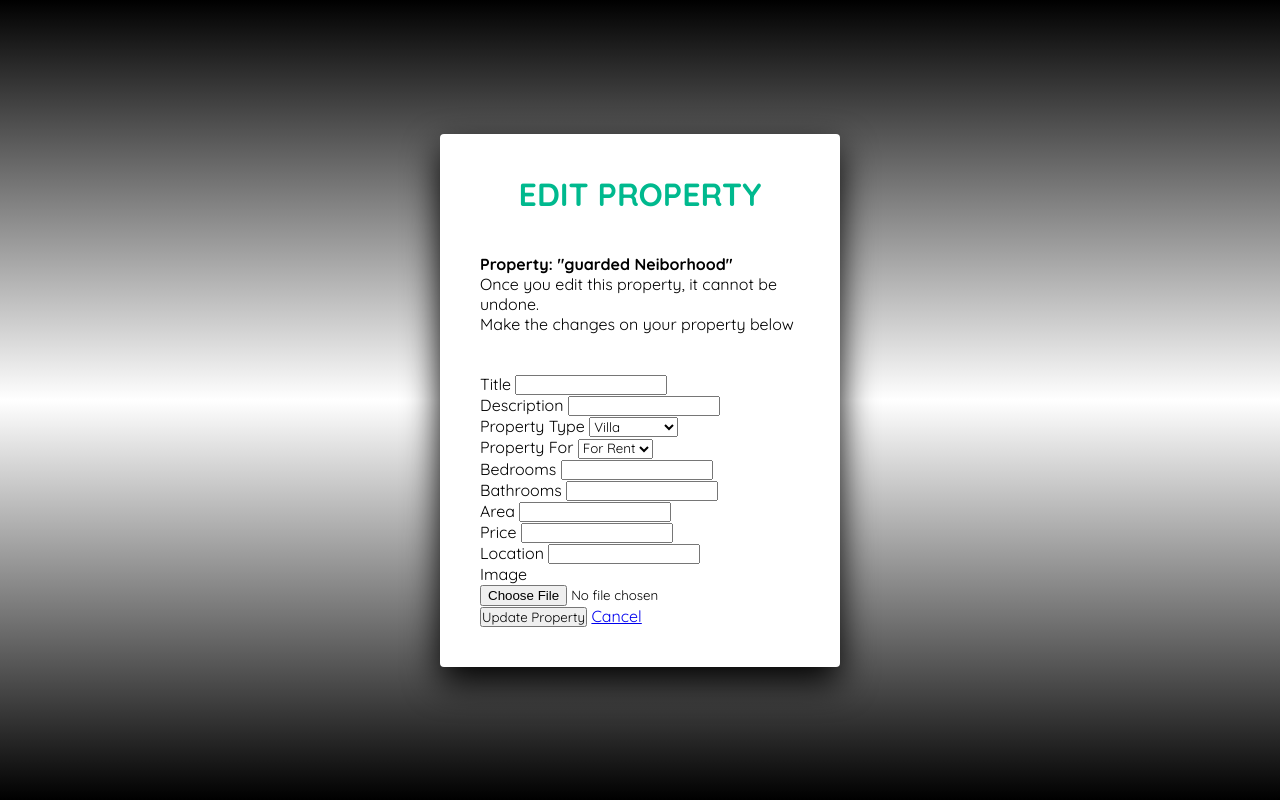
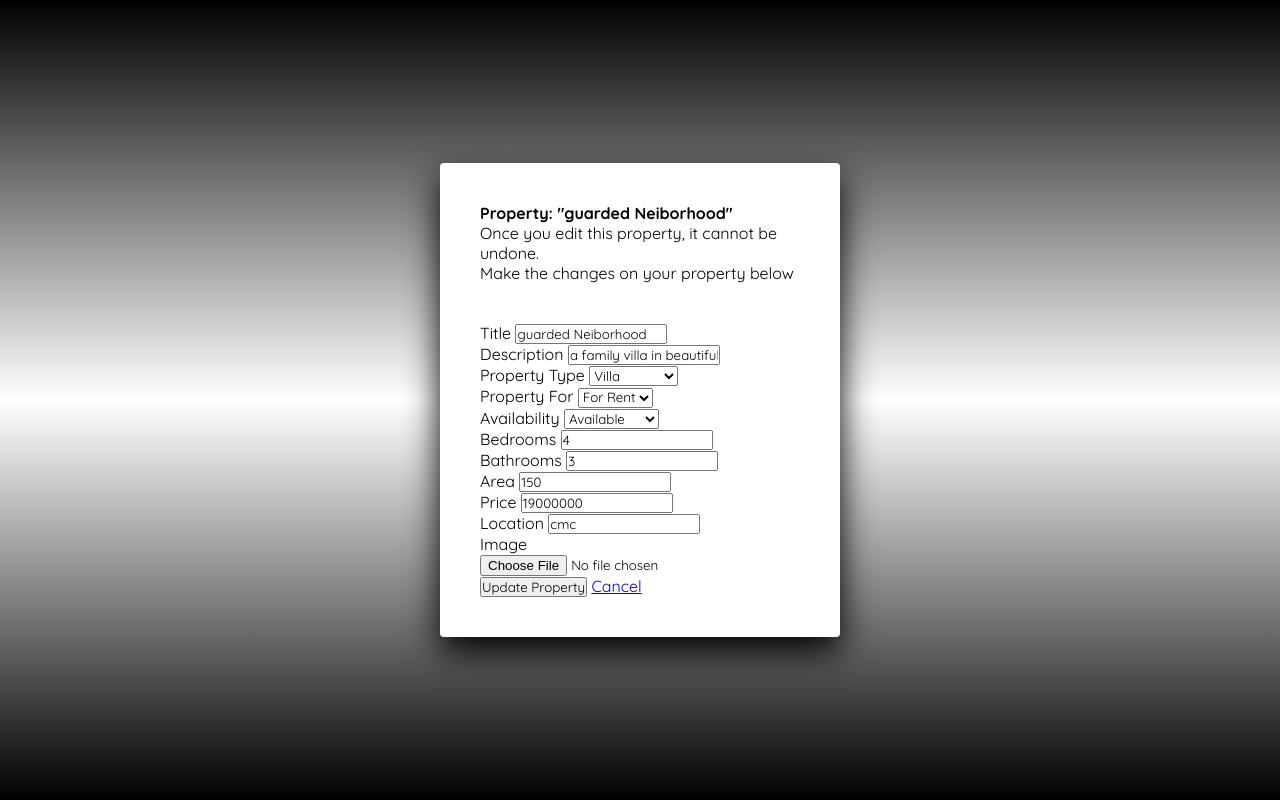
Before and after one commit to NahomTorba/House-Renting-System, a Django app: page /property-list/edit/1/ in a window 1280 px wide. Run offline with Django 5.2, Linux system fonts and the light colour scheme; a user stored in the database is signed in; data comes from the database, SQL or seed files in the repository; both versions use the stored data as it was after the commit.

Commit message:
edit property error fixed

```diff
--- a/main/templates/edit_property.html
+++ b/main/templates/edit_property.html
@@ -13,7 +13,6 @@
 <section>
 <div class="signin">
  <div class="content">
-    <h2>Edit Property</h2>
     <div>
     <h4>Property: "{{ property.title }}"</h4>
     <p>Once you edit this property, it cannot be undone.</p>
@@ -24,59 +23,68 @@
     {% csrf_token %}
     <div class="inputBox">
         <label for="title">Title</label>
-            <input type="text" name="title" id="title" required>
+        <input type="text" name="title" id="title" value="{{ property.title }}" required>
     </div>
 
     <div class="inputBox">
         <label for="description">Description</label>
-            <input type="text" name="description" id="description" required>
+        <input type="text" name="description" id="description" value="{{ property.description }}" required>
     </div>
 
     <div class="inputBox">
         <label for="property_type">Property Type</label>
         <select name="property_type" id="property_type" required>
-                <option value="villa">Villa</option>
-                <option value="apartment">Apartment</option>
-                <option value="office">Office</option>
+            <option value="villa" {% if property.property_type == 'villa' %}selected{% endif %}>Villa</option>
+            <option value="apartment" {% if property.property_type == 'apartment' %}selected{% endif %}>Apartment</option>
+            <option value="office" {% if property.property_type == 'office' %}selected{% endif %}>Office</option>
         </select>
     </div>
 
     <div class="inputBox">
         <label for="property_for">Property For</label>
         <select name="property_for" id="property_for" required>
-                <option value="rent">For Rent</option>
-                <option value="sale">For Sale</option>
+            <option value="rent" {% if property.property_for == 'rent' %}selected{% endif %}>For Rent</option>
+            <option value="sale" {% if property.property_for == 'sale' %}selected{% endif %}>For Sale</option>
         </select>
     </div>
 
     <div class="inputBox">
+        <label for="available">Availability</label>
+        <select name="available" id="available" required>
+            <option value="available" {% if property.available == 'available' %}selected{% endif %}>Available</option>
+            <option value="rented" {% if property.available == 'rented' %}selected{% endif %}>Rented</option>
+            <option value="unavailable" {% if property.available == 'unavailable' %}selected{% endif %}>Unavailable</option>
+            <option value="sold" {% if property.available == 'sold' %}selected{% endif %}>Sold</option>
+        </select>
+
+    <div class="inputBox">
         <label for="bedrooms">Bedrooms</label>
-            <input type="number" name="bedrooms" id="bedrooms" required>
+        <input type="number" name="bedrooms" id="bedrooms" value="{{ property.bedrooms }}" required>
     </div>
 
     <div class="inputBox">
         <label for="bathrooms">Bathrooms</label>
-            <input type="number" name="bathrooms" id="bathrooms" required>
+        <input type="number" name="bathrooms" id="bathrooms" value="{{ property.bathrooms }}" required>
     </div>
 
     <div class="inputBox">
         <label for="area">Area</label>
-            <input type="number" name="area" id="area" required>
+        <input type="number" name="area" id="area" value="{{ property.area }}" required>
     </div>
 
     <div class="inputBox">
         <label for="price">Price</label>
-            <input type="number" name="price" id="price" required>
+        <input type="number" name="price" id="price" value="{{ property.price }}" required>
     </div>
 
     <div class="inputBox">
         <label for="location">Location</label>
-            <input type="text" name="location" id="location" required>
+        <input type="text" name="location" id="location" value="{{ property.location }}" required>
     </div>
 
     <div class="inputBox">
         <label for="image">Image</label>
-            <input type="file" name="image" id="image" required>
+        <input type="file" name="image" id="image">
     </div>
     <button type="submit" class="btn btn-primary">Update Property</button>
     <a href="{% url 'property-list' %}" class="btn btn-secondary">Cancel</a>
--- a/main/views.py
+++ b/main/views.py
@@ -152,6 +152,8 @@ def edit_property(request, property_id):
         if form.is_valid():
             form.save()
             return redirect('property-list')
+        else:
+            print(form.errors)  # Print errors to the console for debugging
     else:
         form = PropertyForm(instance=property_obj)
 
```
Also changed, not shown: db.sqlite3, media/property_images/house4_dqJgydO.jpeg (added), media/property_images/office1.jpeg (added), media/property_images/office1_8j33Nn4.jpeg (added). Lines whose indentation alone changed are shown as unchanged.
